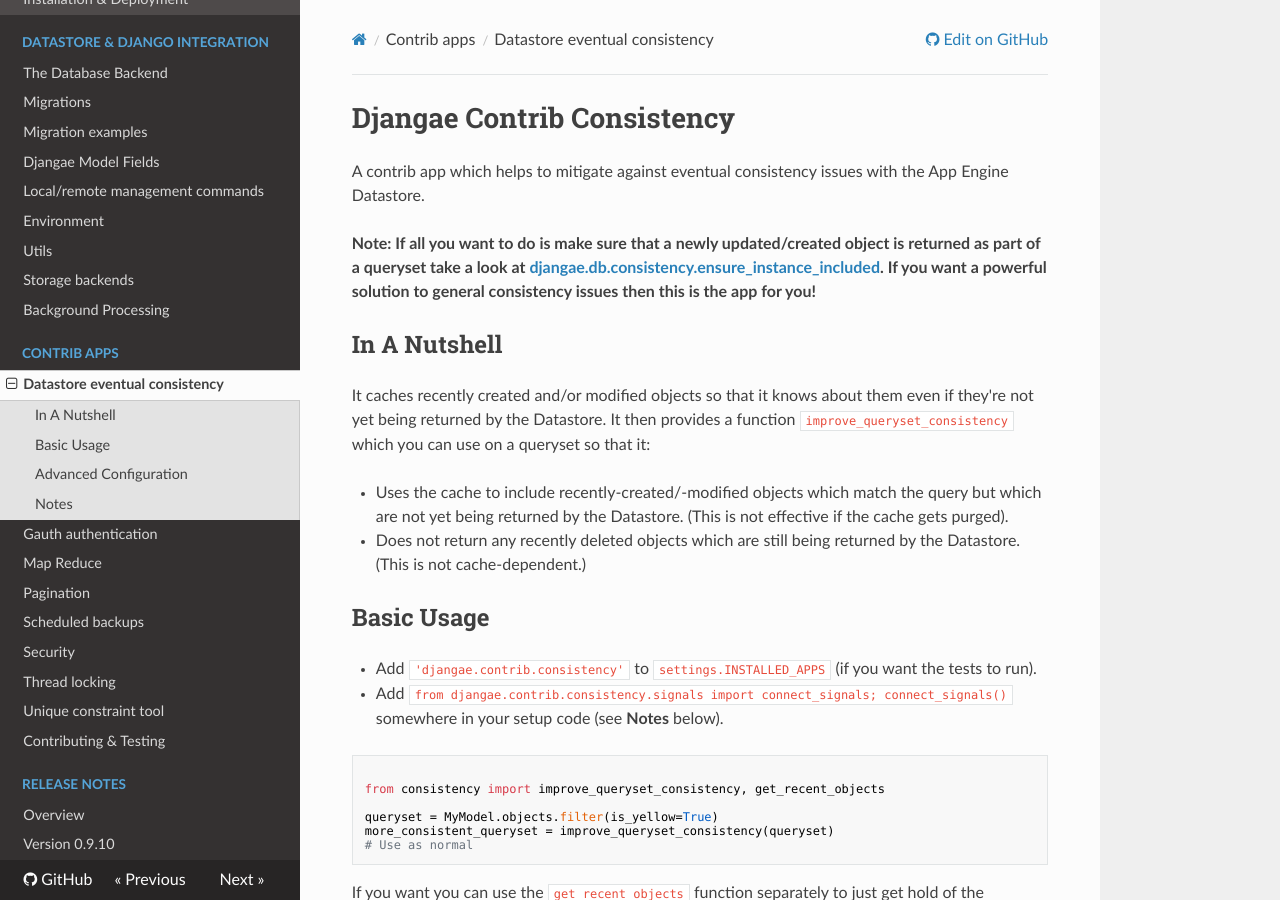
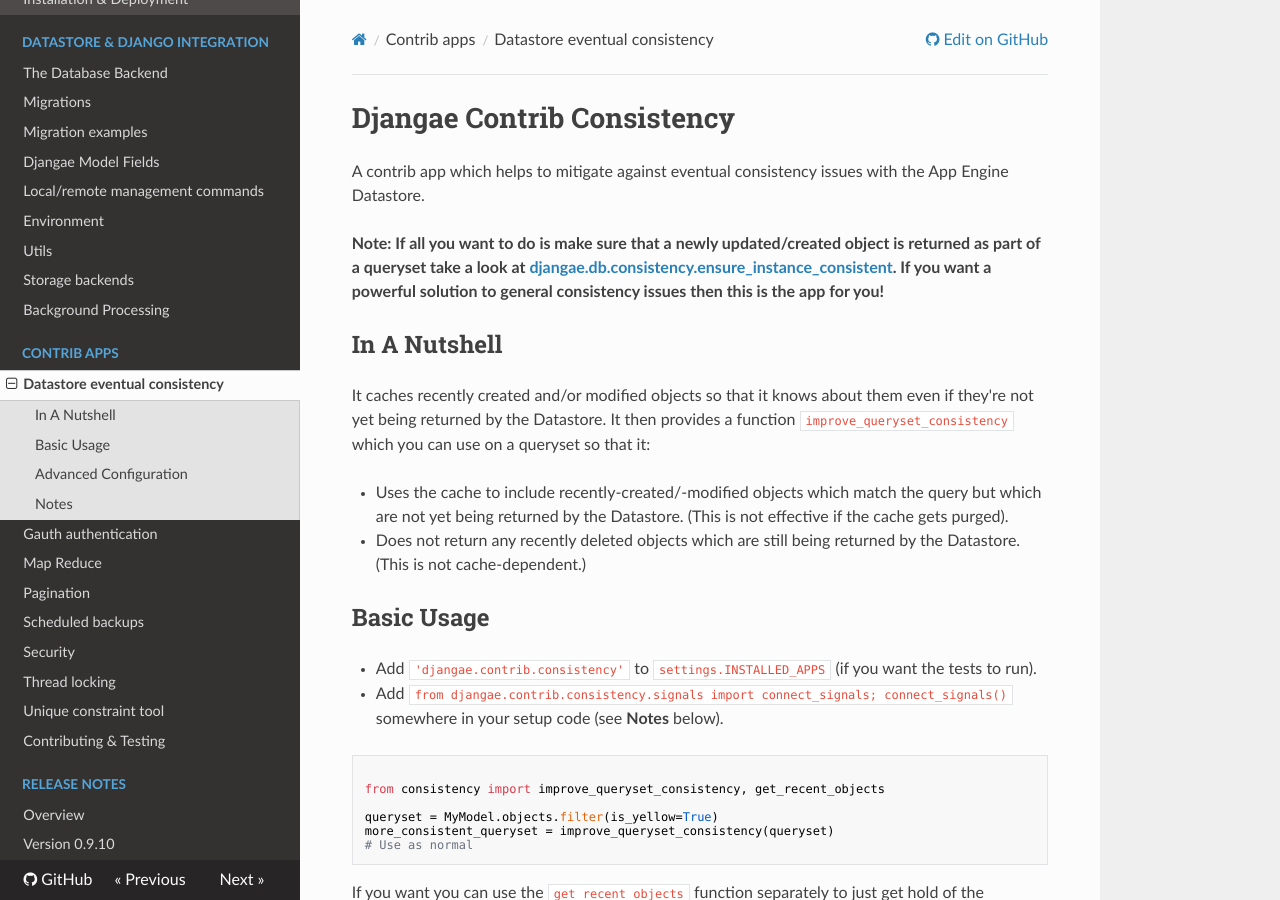
Before and after one commit to wittfabian/djangae, an MkDocs documentation site: the page built from docs/consistency.md, in a window 1280 px wide and 900 px high. Built offline with MkDocs 1.6.1, drawn with Linux system fonts in a browser that asks for light colours; nearby versions of some CDN libraries; old or Windows-style settings are respelled for this version of MkDocs.

Commit message:
Change ensure_instance_included to ensure_instance_consistent
Per v0.9.4, I've changed references from ensure_instance_included to ensure_instance_consistent and updated the associated deeplink.

```diff
--- a/docs/consistency.md
+++ b/docs/consistency.md
@@ -3,7 +3,7 @@
 A contrib app which helps to mitigate against eventual consistency issues with the App Engine Datastore.
 
 **Note: If all you want to do is make sure that a newly updated/created object is returned as part of a queryset
-take a look at [djangae.db.consistency.ensure_instance_included](db_backend.md#djangaedbconsistencyensure_instance_included).
+take a look at [djangae.db.consistency.ensure_instance_consistent](db_backend.md#djangaedbconsistencyensure_instance_consistent).
 If you want a powerful solution to general consistency issues then this is the app for you!**
 
 ## In A Nutshell
```
